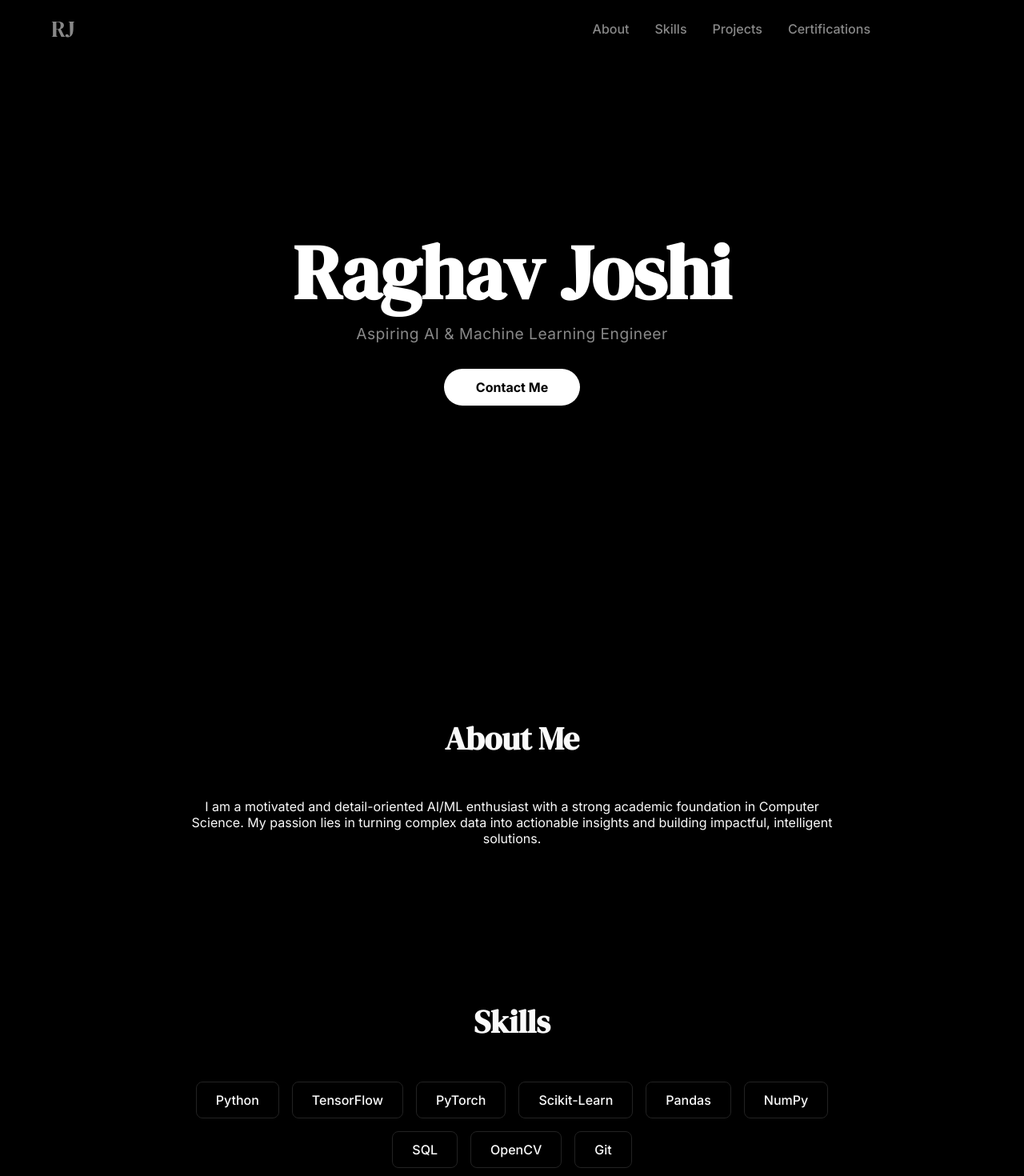
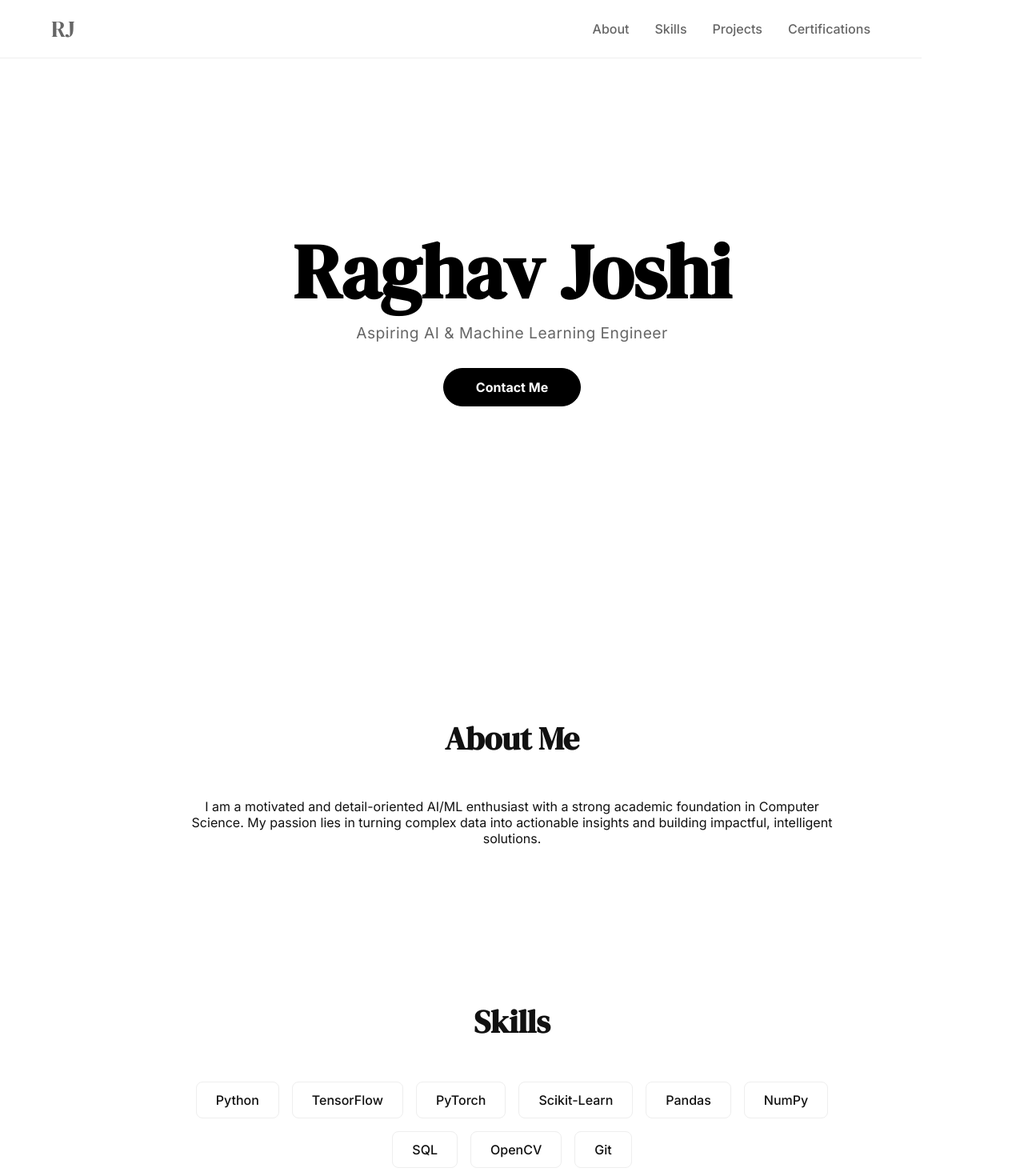
Before and after one commit to RAgHavj12345/raghav-react-portfolio, a React (Vite) app: page / in a window 1280 px wide. Shown: the top 1470 px of the page at 80% size. Built offline with nearby package versions, Linux system fonts and the light colour scheme.

Commit message:
Update and fixed  Colour

```diff
--- a/src/App.css
+++ b/src/App.css
@@ -1,13 +1,13 @@
 @import url('https://fonts.googleapis.com/css2?family=Inter:wght@400;500;700&family=DM+Serif+Display&display=swap');
 
 :root {
-    /* New color palette inspired by Homer/Blonded */
-    --bg-color: #000000; /* Stark black background */
-    --text-color: #fafafa; /* Bright, clean white for main text */
-    --subtle-text-color: #888888; /* Softer grey for secondary text */
-    --accent-color: #ffffff; /* Pure white for accents and titles */
-    --border-color: #222222; /* Slightly lighter border for subtle contrast */
-    --card-bg: #111111; /* Very dark grey for cards */
+    /* New Light Mode color palette inspired by Homer */
+    --bg-color: #ffffff; /* Clean white background */
+    --text-color: #111111; /* Dark grey for main text */
+    --subtle-text-color: #666666; /* Lighter grey for secondary text */
+    --accent-color: #000000; /* Pure black for accents and titles */
+    --border-color: #eeeeee; /* Very light grey for subtle borders */
+    --card-bg: #ffffff; /* White cards, defined by borders/shadows */
     --font-sans: 'Inter', sans-serif;
     --font-serif: 'DM Serif Display', serif;
 }
@@ -35,8 +35,9 @@ body {
     width: 90%;
     top: 0;
     z-index: 1000;
-    background-color: rgba(0, 0, 0, 0.7);
+    background-color: rgba(255, 255, 255, 0.7); /* Frosted glass effect */
     backdrop-filter: blur(10px);
+    border-bottom: 1px solid var(--border-color);
 }
 
 .logo {
@@ -105,11 +106,13 @@ body {
     border-radius: 50px;
     text-decoration: none;
     transition: transform 0.3s ease, background-color 0.3s ease;
+    border: 1px solid var(--accent-color);
 }
 
 .btn:hover {
     transform: scale(1.05);
-    background-color: #cccccc;
+    background-color: #333333;
+    border-color: #333333;
 }
 
 /* --- Main Content --- */
@@ -143,7 +146,12 @@ main {
     padding: 0.75rem 1.5rem;
     border-radius: 8px;
     font-weight: 500;
-    transition: background-color 0.3s ease, transform 0.3s ease;
+    transition: background-color 0.3s ease, transform 0.3s ease, color 0.3s ease;
+}
+
+.skill-item:hover {
+    background-color: var(--accent-color);
+    color: var(--bg-color);
 }
 
 .project-card {
@@ -152,7 +160,11 @@ main {
     padding: 2rem;
     text-align: left;
     background-color: var(--card-bg);
-    transition: background-color 0.3s ease, transform 0.3s ease;
+    transition: background-color 0.3s ease, transform 0.3s ease, box-shadow 0.3s ease;
+}
+
+.project-card:hover {
+    box-shadow: 0 10px 30px rgba(0,0,0,0.1);
 }
 
 .project-card h3 {
```
